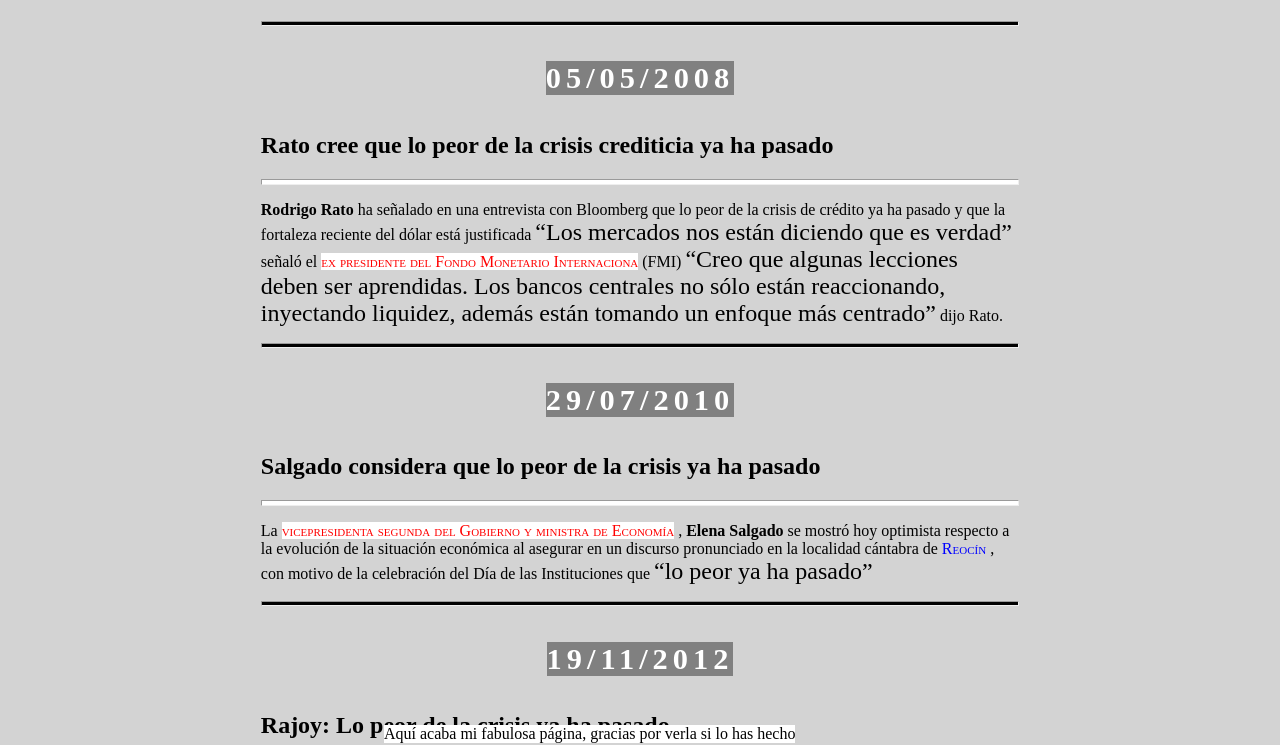
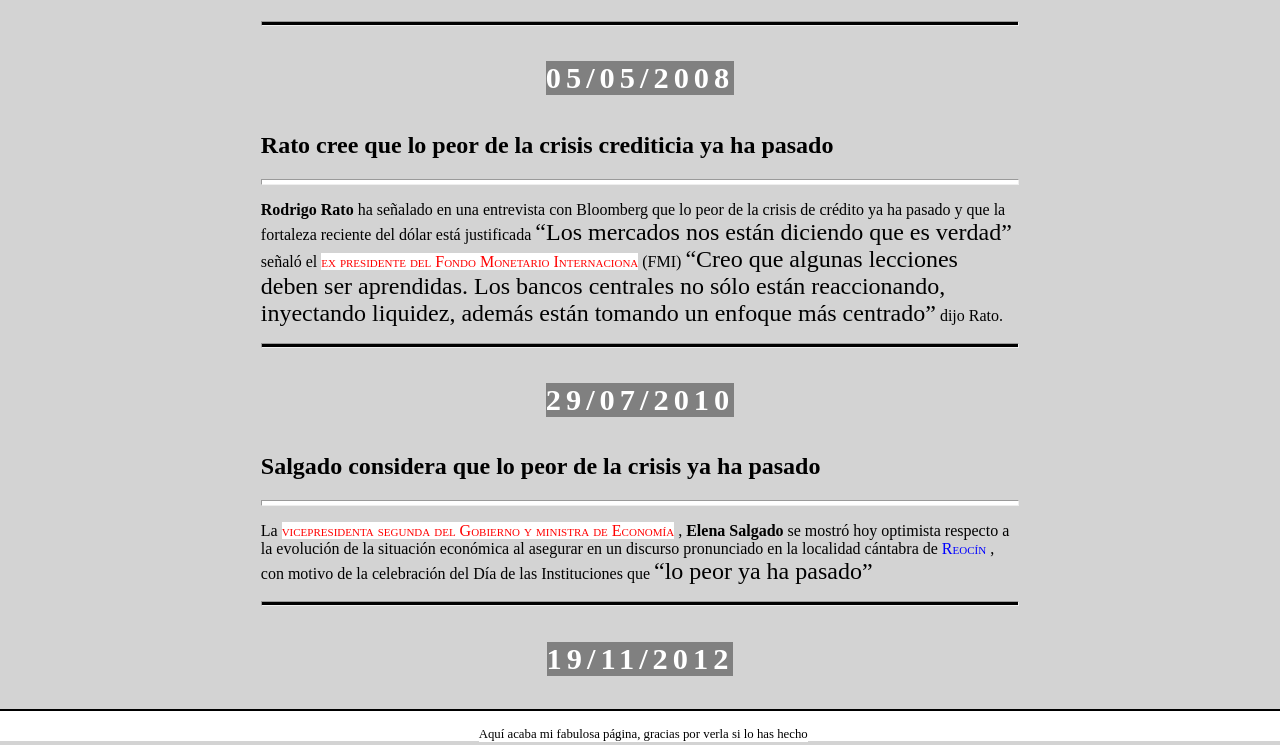
Before and after one commit to josetomas521/dejavu, a plain HTML site: page DejaVu/WebContent/NewFile.html in a window 1280 px wide. Shown: the part 59-804 px from the top of the page. Drawn offline with Linux system fonts and the light colour scheme.

Commit message:
Update NewFile.css

```diff
--- a/DejaVu/WebContent/NewFile.css
+++ b/DejaVu/WebContent/NewFile.css
@@ -76,11 +76,19 @@ q{
 }
 
 .fija{
-	position:fixed;
-	right:0;
-	bottom:0;
-	left:0;
-	width:150%;
-	height: 2em;
+
+    all: initial;
+    position: fixed;
+    bottom: 0;
+    left: 0;
+    clear: both;
+    width: 100%;
+    height: 1.5rem;
+    text-align: center;
+    padding: 0.25em ;
+    border-top: black 2px solid;
+    background-color: white;
+    color: black;
+    font-size: 0.8em;
 
 }
```
